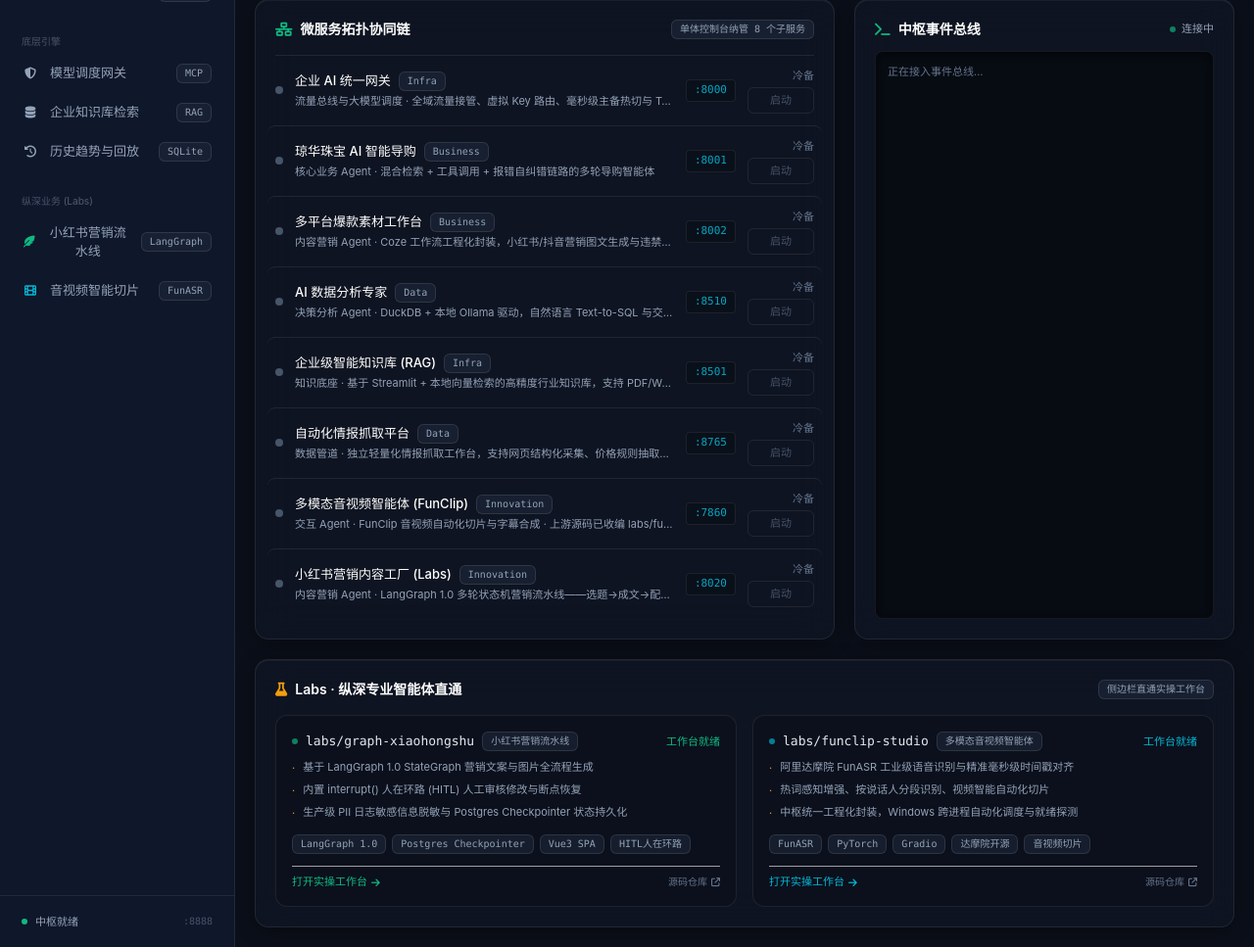
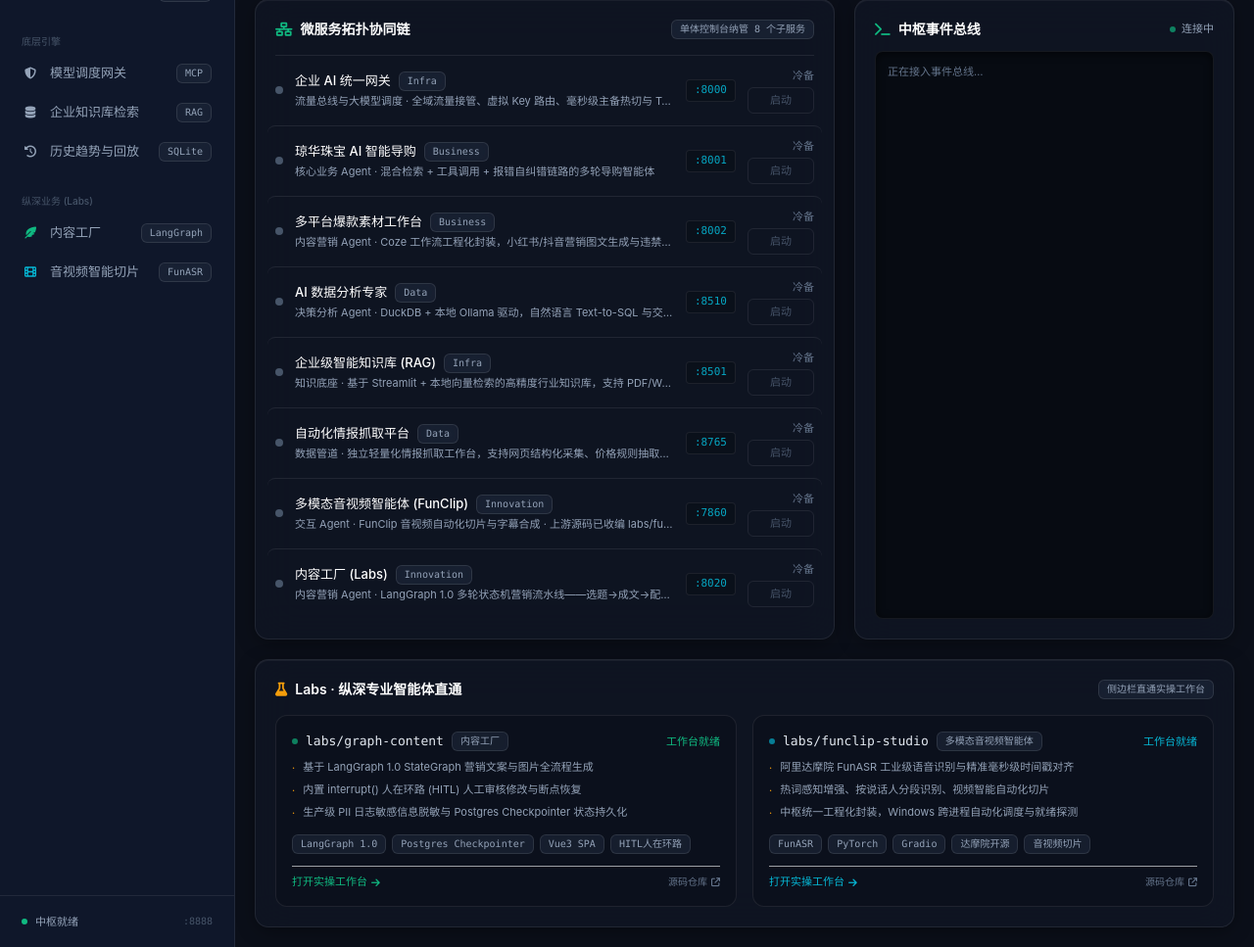
Before and after one commit to YuHeng-123/OmniAgent-Platform, a FastAPI app: page / in a window 1280 px wide. Shown: the part 254-1221 px from the top of the page at 98% size. Run offline with FastAPI, Linux system fonts and the light colour scheme; data that the repository does not hold is empty.

Commit message:
refactor: rename xiaohongshu marketing to content factory

```diff
--- a/server.py
+++ b/server.py
@@ -172,7 +172,7 @@ _BUILTIN_SERVICES = [
     },
     {
         "id": "graph-xiaohongshu",
-        "name": "小红书营销内容工厂 (Labs)",
+        "name": "内容工厂 (Labs)",
         "role": "内容营销 Agent",
         "port": 8020,
         "url": "http://127.0.0.1:8020",
@@ -649,7 +649,7 @@ LABS_META = [
         "id": "graph-xiaohongshu",
         "dir": "labs/graph-xiaohongshu",
         "name": "graph-xiaohongshu",
-        "title": "小红书营销内容工厂",
+        "title": "内容工厂",
         "probe_port": 8020,
         "tech": [
             "LangGraph 1.0",
@@ -1814,7 +1814,7 @@ async def labs_modules():
         "modules": [
             {
                 "name": "labs/graph-xiaohongshu",
-                "title": "小红书营销流水线",
+                "title": "内容工厂",
                 "probe_port": 8020,
                 "status": "online" if xhs_online else "offline",
                 "tech": ["LangGraph 1.0", "Postgres Checkpointer", "Vue3", "HITL人在环路"],
@@ -1823,7 +1823,7 @@ async def labs_modules():
                     "内置 interrupt() 人在环路机制，支持人工审核修改与断点恢复",
                     "生产级 PII 日志敏感信息脱敏与状态快照落库持久化",
                 ],
-                "note": "从独立小红书营销项目完整收编，支撑中枢的内容生产纵深",
+                "note": "从独立内容工厂项目完整收编，支撑中枢的内容生产纵深",
                 "url": "https://github.com/YuHeng-123/OmniAgent-Platform/tree/main/labs/graph-xiaohongshu",
             },
             {
--- a/services.yaml
+++ b/services.yaml
@@ -118,7 +118,7 @@ services:
   # 启动命令：uvicorn app.main:app --port 8020（工作目录 labs/graph-xiaohongshu，
   # 需自备 .env 与 Postgres；未配置 start_cmd，控制台不假装知道它的启动方式）。
   - id: graph-xiaohongshu
-    name: 小红书营销内容工厂 (Labs)
+    name: 内容工厂 (Labs)
     role: 内容营销 Agent
     port: 8020
     url: http://127.0.0.1:8020
--- a/templates/index.html
+++ b/templates/index.html
@@ -330,7 +330,7 @@
                 <nav class="space-y-0.5">
                     <button onclick="switchTab('xhs');closeSidebarOnMobile()" id="nav-xhs" class="nav-btn w-full flex items-center gap-3 px-3 py-2 rounded-lg text-[13px] text-slate-400 hover:text-slate-100 transition-colors">
                         <i class="fas fa-feather-pointed w-4 text-center text-[12px] text-accent-emerald"></i>
-                        <span>小红书营销流水线</span>
+                        <span>内容工厂</span>
                         <span class="ml-auto tag">LangGraph</span>
                     </button>
                     <button onclick="switchTab('funclip');closeSidebarOnMobile()" id="nav-funclip" class="nav-btn w-full flex items-center gap-3 px-3 py-2 rounded-lg text-[13px] text-slate-400 hover:text-slate-100 transition-colors">
@@ -542,8 +542,8 @@
                             <div>
                                 <div class="flex items-center gap-2 mb-1.5">
                                     <span class="w-1.5 h-1.5 rounded-full bg-accent-emerald flex-shrink-0 animate-pulse"></span>
-                                    <span class="text-[13px] text-slate-200 font-medium font-mono">labs/graph-xiaohongshu</span>
-                                    <span class="tag flex-shrink-0">小红书营销流水线</span>
+                                    <span class="text-[13px] text-slate-200 font-medium font-mono">labs/graph-content</span>
+                                    <span class="tag flex-shrink-0">内容工厂</span>
                                     <span class="ml-auto text-[11px] text-accent-emerald">工作台就绪</span>
                                 </div>
                                 <ul class="text-[11px] text-slate-400 leading-relaxed space-y-1 mt-2">
@@ -1124,7 +1124,7 @@
             </div>
 
             <!-- ------------------------------------------------------------- -->
-            <!-- TAB 8: 小红书全链路营销流水线 (LangGraph 1.0) -->
+            <!-- TAB 8: 内容工厂 (LangGraph 1.0) -->
             <!-- ------------------------------------------------------------- -->
             <div id="tab-xhs" class="tab-content hidden space-y-5">
                 <div class="grid grid-cols-1 lg:grid-cols-12 gap-5">
@@ -1133,7 +1133,7 @@
                         <div class="flex items-center justify-between pb-3 border-b border-dark-border">
                             <div class="flex items-center gap-2">
                                 <i class="fas fa-feather-pointed text-accent-emerald text-sm"></i>
-                                <h3 class="font-semibold text-white text-sm">小红书全链路营销内容工厂</h3>
+                                <h3 class="font-semibold text-white text-sm">内容工厂</h3>
                             </div>
                             <span class="tag tag-accent text-[11px] font-mono">LangGraph 1.0</span>
                         </div>
@@ -1155,7 +1155,7 @@
                         </div>
 
                         <div>
-                            <label class="block text-[11px] text-slate-500 mb-1.5">主推产品 / 笔记主题</label>
+                            <label class="block text-[11px] text-slate-500 mb-1.5">主推产品 / 内容主题</label>
                             <input id="xhs-product-name" type="text" value="天然冰种和田碧玉平安扣吊坠" class="w-full bg-dark-900 border border-dark-border rounded-lg px-3.5 py-2 text-[13px] text-white focus:outline-none" />
                         </div>
 
@@ -1241,7 +1241,7 @@
                         </div>
                     </div>
 
-                    <!-- 右侧：真实小红书笔记卡片预览与生成成果 -->
+                    <!-- 右侧：真实多渠道图文卡片预览与生成成果 -->
                     <div class="lg:col-span-7 space-y-4">
                         <!-- 顶栏状态与复制操作 -->
                         <div class="glass-card p-4 flex items-center justify-between">
@@ -1255,13 +1255,13 @@
                             </div>
                             <button onclick="copyXhsNote()" class="btn-ghost px-3 py-1.5 rounded-lg text-[12px] flex items-center gap-1.5">
                                 <i class="fas fa-copy"></i>
-                                <span>复制图文笔记</span>
+                                <span>复制图文内容</span>
                             </button>
                         </div>
 
-                        <!-- 拟真小红书双列手机预览卡片 -->
+                        <!-- 拟真多端内容预览卡片 -->
                         <div id="xhs-preview-card" class="glass-card p-5 space-y-4 rounded-2xl border border-dark-border">
-                            <!-- 红书顶部博主栏 -->
+                            <!-- 顶部创作者栏 -->
                             <div class="flex items-center justify-between pb-3 border-b border-dark-border">
                                 <div class="flex items-center gap-2.5">
                                     <div class="w-8 h-8 rounded-full bg-gradient-to-tr from-accent-emerald to-accent-cyan flex items-center justify-center text-dark-950 font-bold text-xs">
@@ -1272,7 +1272,7 @@
                                             <span>琼华东方美学主理人</span>
                                             <i class="fas fa-certificate text-accent-gold text-[10px]"></i>
                                         </div>
-                                        <div class="text-[10px] text-slate-500 font-mono">小红书官方认证珠宝鉴赏博主</div>
+                                        <div class="text-[10px] text-slate-500 font-mono">官方认证珠宝鉴赏创作者</div>
                                     </div>
                                 </div>
                                 <button type="button" class="px-2.5 py-1 rounded-full bg-accent-emerald/20 text-accent-emerald text-[11px] font-medium border border-accent-emerald/40">+ 关注</button>
@@ -1307,7 +1307,7 @@
                             <!-- 话题标签 -->
                             <div id="xhs-out-tags" class="flex flex-wrap gap-1.5">
                                 <span class="tag">#我的首饰分享</span>
-                                <span class="tag">#小红书好物推荐</span>
+                                <span class="tag">#好物推荐</span>
                                 <span class="tag">#新中式穿搭</span>
                                 <span class="tag">#天然玉石</span>
                             </div>
@@ -1319,7 +1319,7 @@
                                     <span class="flex items-center gap-1 hover:text-accent-gold transition-colors"><i class="fas fa-star text-accent-gold"></i> 1.8k</span>
                                     <span class="flex items-center gap-1"><i class="fas fa-comment-dots"></i> 368</span>
                                 </div>
-                                <span class="text-[10px] font-mono text-slate-600">小红书移动端渲染拟真</span>
+                                <span class="text-[10px] font-mono text-slate-600">移动端渲染拟真</span>
                             </div>
                         </div>
 
@@ -1498,7 +1498,7 @@
                                             <i class="fas fa-play text-[10px] mr-1"></i> 试听预览
                                         </button>
                                         <button onclick="pipeFunclipToXhs(1)" class="px-2.5 py-1 rounded bg-accent-emerald/20 border border-accent-emerald/40 text-accent-emerald hover:bg-accent-emerald/30 text-[11px] flex items-center gap-1">
-                                            <i class="fas fa-feather-pointed text-[10px]"></i> 推送小红书
+                                            <i class="fas fa-feather-pointed text-[10px]"></i> 推送到内容工厂
                                         </button>
                                     </div>
                                 </div>
@@ -1520,7 +1520,7 @@
                                             <i class="fas fa-play text-[10px] mr-1"></i> 试听预览
                                         </button>
                                         <button onclick="pipeFunclipToXhs(2)" class="px-2.5 py-1 rounded bg-accent-emerald/20 border border-accent-emerald/40 text-accent-emerald hover:bg-accent-emerald/30 text-[11px] flex items-center gap-1">
-                                            <i class="fas fa-feather-pointed text-[10px]"></i> 推送小红书
+                                            <i class="fas fa-feather-pointed text-[10px]"></i> 推送到内容工厂
                                         </button>
                                     </div>
                                 </div>
@@ -1542,7 +1542,7 @@
                                             <i class="fas fa-play text-[10px] mr-1"></i> 试听预览
                                         </button>
                                         <button onclick="pipeFunclipToXhs(3)" class="px-2.5 py-1 rounded bg-accent-emerald/20 border border-accent-emerald/40 text-accent-emerald hover:bg-accent-emerald/30 text-[11px] flex items-center gap-1">
-                                            <i class="fas fa-feather-pointed text-[10px]"></i> 推送小红书
+                                            <i class="fas fa-feather-pointed text-[10px]"></i> 推送到内容工厂
                                         </button>
                                     </div>
                                 </div>
@@ -1603,7 +1603,7 @@
             'gateway': '<i class="fas fa-shield-halved text-accent-cyan mr-2.5"></i> 模型调度网关与容灾中枢',
             'rag': '<i class="fas fa-database text-accent-cyan mr-2.5"></i> 企业级行业知识库与向量检索',
             'history': '<i class="fas fa-clock-rotate-left text-accent-emerald mr-2.5"></i> 历史趋势与事件回放',
-            'xhs': '<i class="fas fa-feather-pointed text-accent-emerald mr-2.5"></i> 小红书全链路营销工厂 · LangGraph 1.0',
+            'xhs': '<i class="fas fa-feather-pointed text-accent-emerald mr-2.5"></i> 内容工厂 · LangGraph 1.0',
             'funclip': '<i class="fas fa-film text-accent-cyan mr-2.5"></i> 达摩院 FunClip 多模态音视频智能切片'
         };
 
@@ -2234,7 +2234,7 @@
         }
 
         // -------------------------------------------------------------
-        // TAB 8: 小红书营销流水线 (LangGraph 1.0) 交互控制器
+        // TAB 8: 内容工厂 (LangGraph 1.0) 交互控制器
         // -------------------------------------------------------------
         function setXhsPreset(name, tone, keywords) {
             document.getElementById('xhs-product-name').value = name;
@@ -2356,7 +2356,7 @@
             const content = document.getElementById('xhs-out-content').innerText;
             const text = title + '\n\n' + content;
             navigator.clipboard.writeText(text).then(() => {
-                alert('小红书图文笔记已复制到剪贴板！');
+                alert('图文内容已复制到剪贴板！');
             }).catch(() => {
                 alert('复制失败，请手动选择复制。');
             });
@@ -2434,7 +2434,7 @@
                                 <i class="fas fa-play text-[10px] mr-1"></i> 试听预览
                             </button>
                             <button onclick="pipeFunclipToXhs(${c.id})" class="px-2.5 py-1 rounded bg-accent-emerald/20 border border-accent-emerald/40 text-accent-emerald hover:bg-accent-emerald/30 text-[11px] flex items-center gap-1">
-                                <i class="fas fa-feather-pointed text-[10px]"></i> 推送小红书
+                                <i class="fas fa-feather-pointed text-[10px]"></i> 推送到内容工厂
                             </button>
                         </div>
                     </div>
```
Also changed, not shown: docs/index.html (+21 -21 lines).
